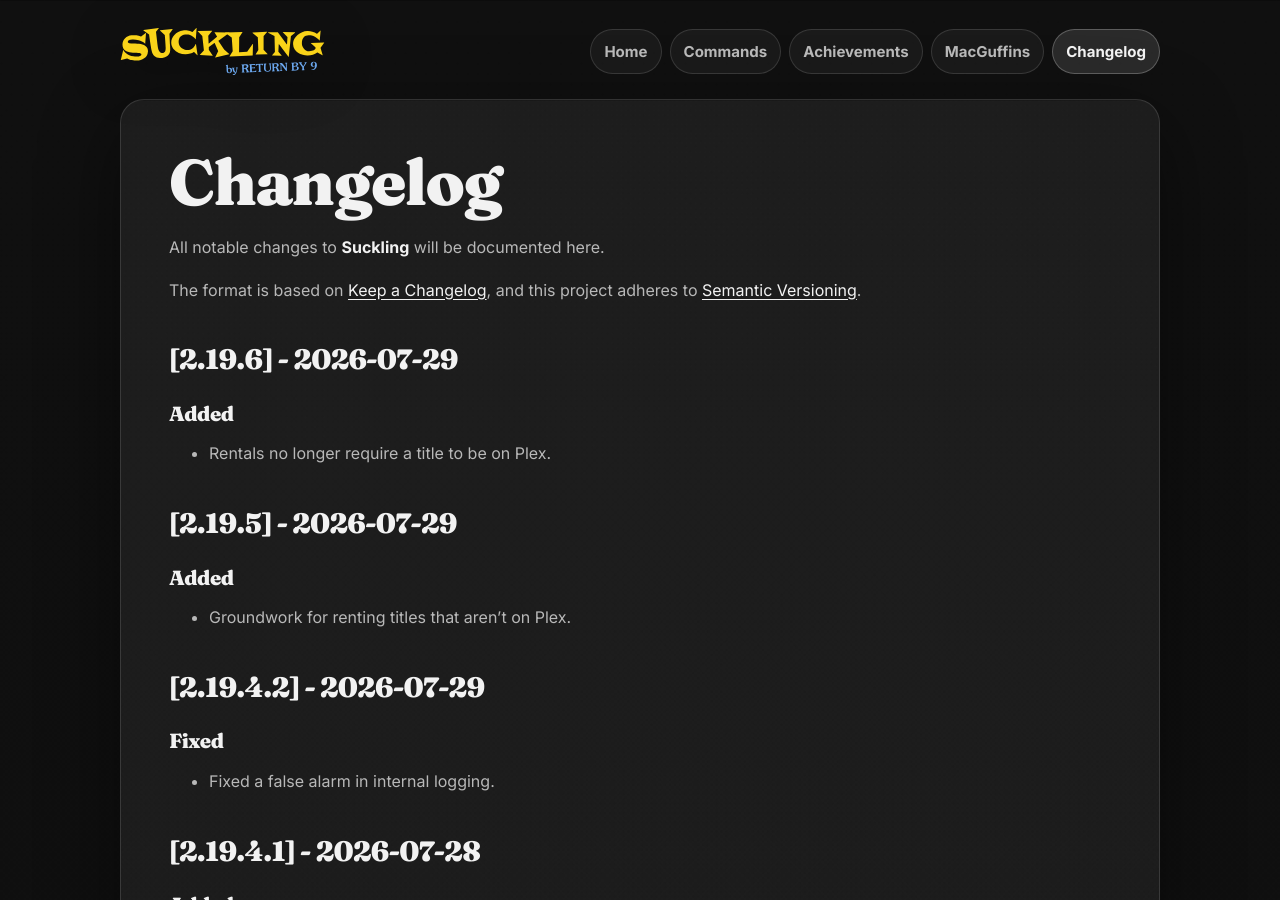
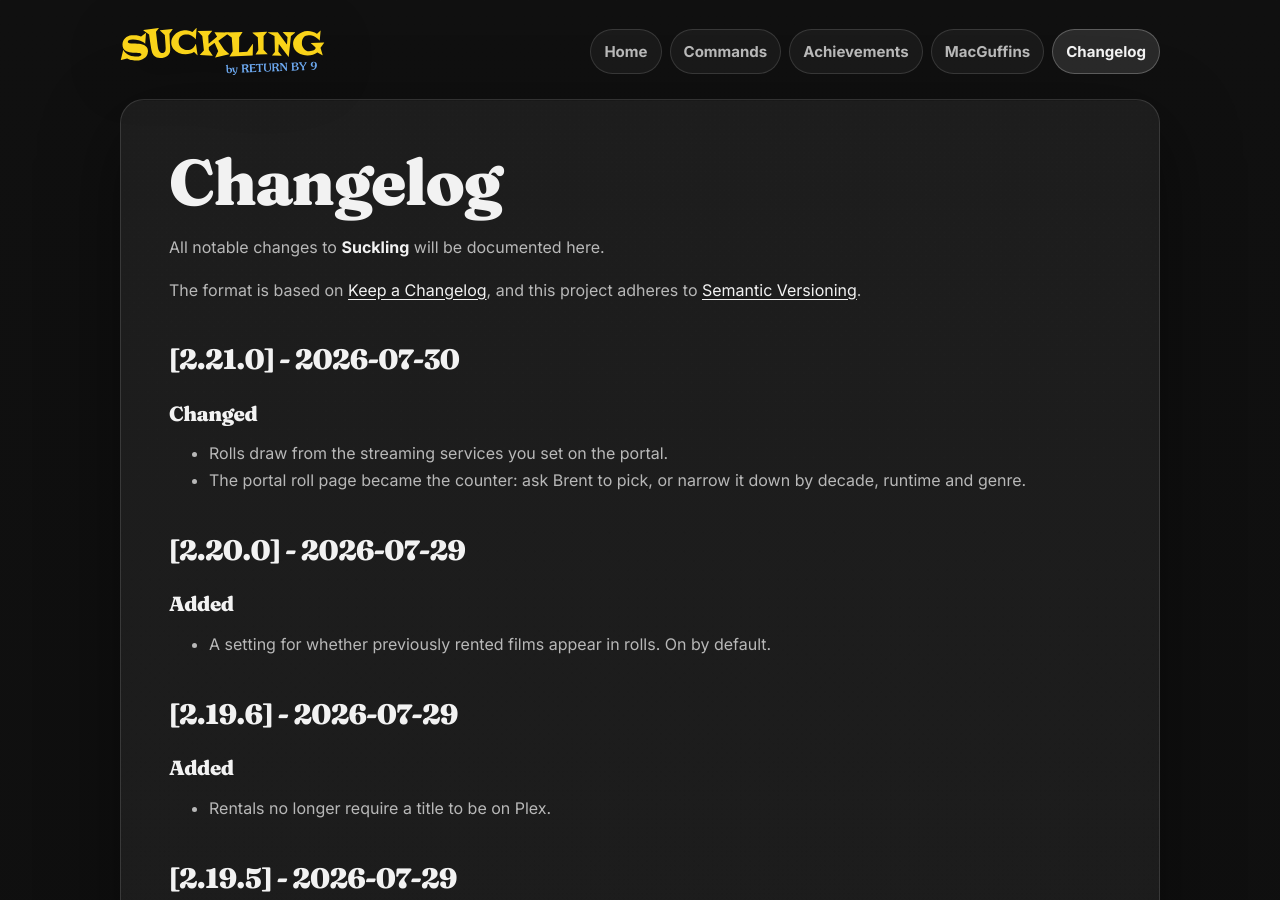
Before and after one commit to rupertosandez/sucklingsite, a Jekyll site: the page built from CHANGELOG.md, in a window 1280 px wide and 900 px high. Built offline with Jekyll 4.4.1, drawn with Linux system fonts in a browser that asks for light colours.

Commit message:
2.21.0: rolls draw from your services; the counter arrives on the portal
Co-Authored-By: Claude Fable 5 <noreply@anthropic.com>

```diff
--- a/COMMANDS.md
+++ b/COMMANDS.md
@@ -95,7 +95,7 @@ if you've set `/timezone`, rentals are due at 9 pm in your timezone. otherwise t
 
 the rental menu has three paths:
 
-- **roll random** - get a random film, with up to **2 re-rolls**, then pick your favorite of what you saw
+- **roll random** - get a random film drawn from the services you have set on the portal, with up to **2 re-rolls**, then pick your favorite of what you saw
 - **pick a movie** - choose a specific rb9 title yourself
 - **ask an admin** - post a recommendation request so an admin can assign a pick
 
```
Also changed, not shown: CHANGELOG.md.
